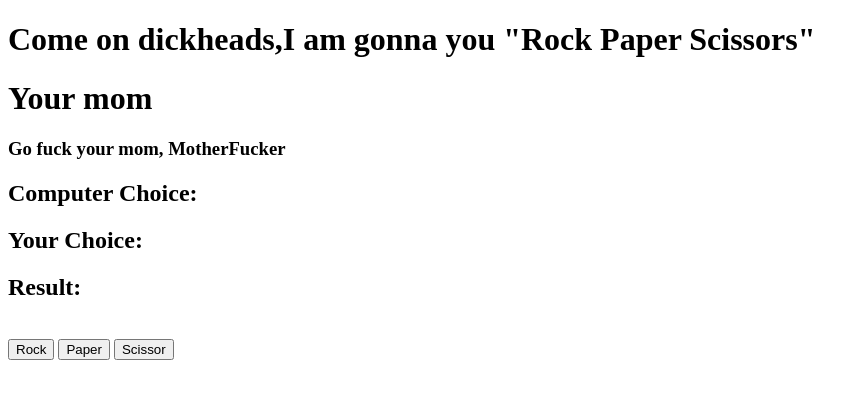
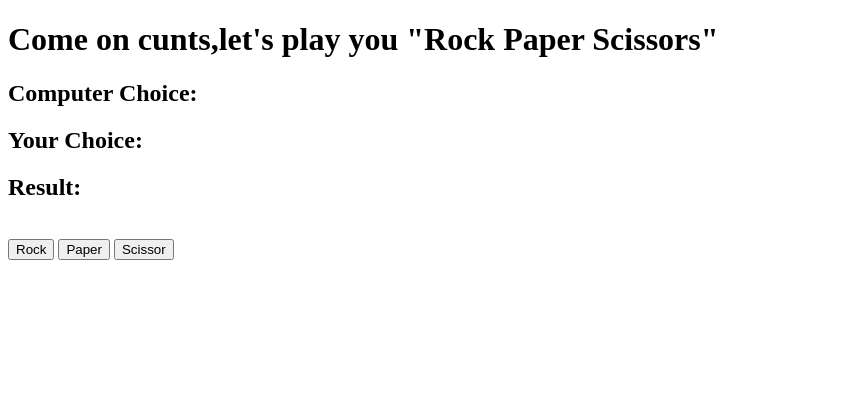
Before and after one commit to vivekup3424/javascript-games, a plain HTML site: page rps/index.html in a window 1280 px wide. Shown: the whole page, without its empty margins (0-867 px from the left). Drawn offline with Linux system fonts and the light colour scheme.

```diff
--- a/rps/index.html
+++ b/rps/index.html
@@ -7,9 +7,7 @@
     <title>Rock Paper Sicssor</title>
 </head>
 <body>
-    <h1>Come on dickheads,I am gonna you "Rock Paper Scissors"</h1>
-    <h1>Your mom</h1>
-    <h3>Go fuck your mom, MotherFucker</h3>
+    <h1>Come on cunts,let's play you "Rock Paper Scissors"</h1>
     <h2>Computer Choice: <span id="computer-choice"></span></h2>
     <h2>Your Choice: <span id="user-choice"></span></h2>
     <h2>Result: <span id="result"></span></h2>
```
